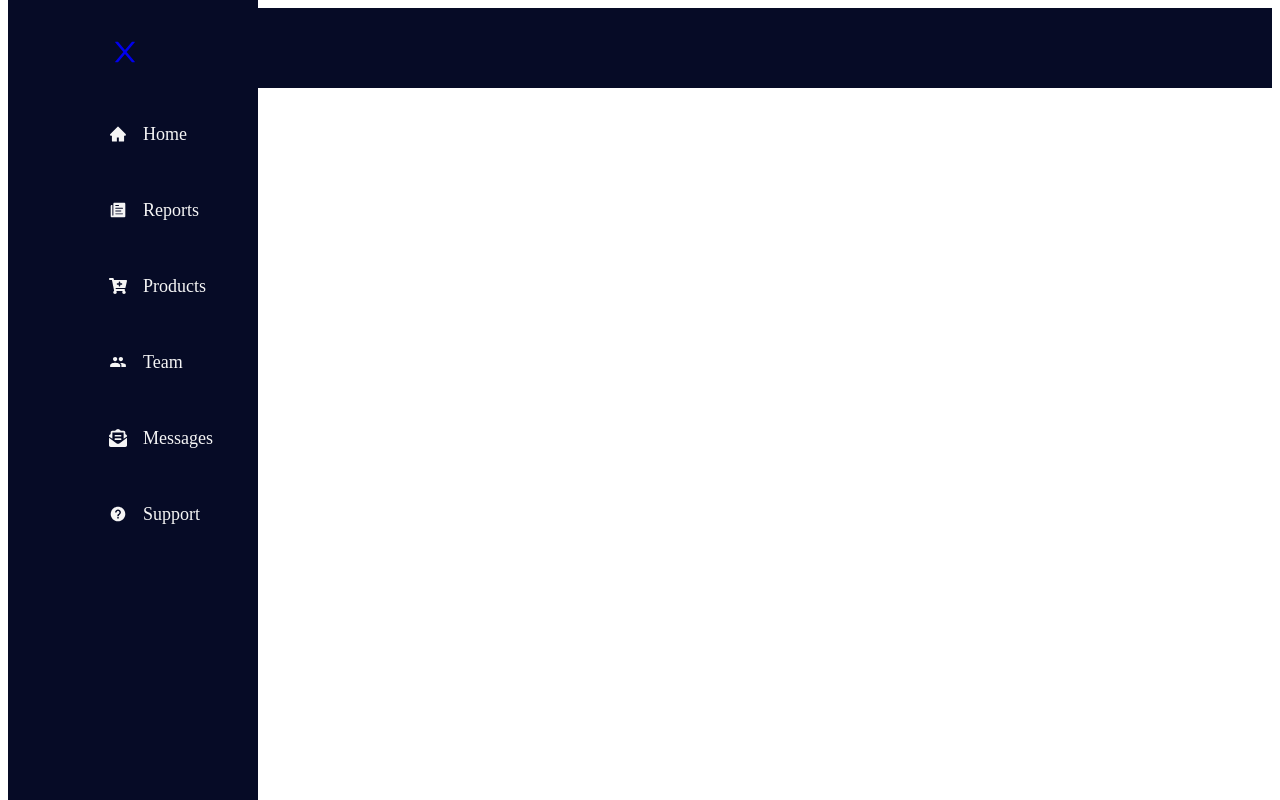
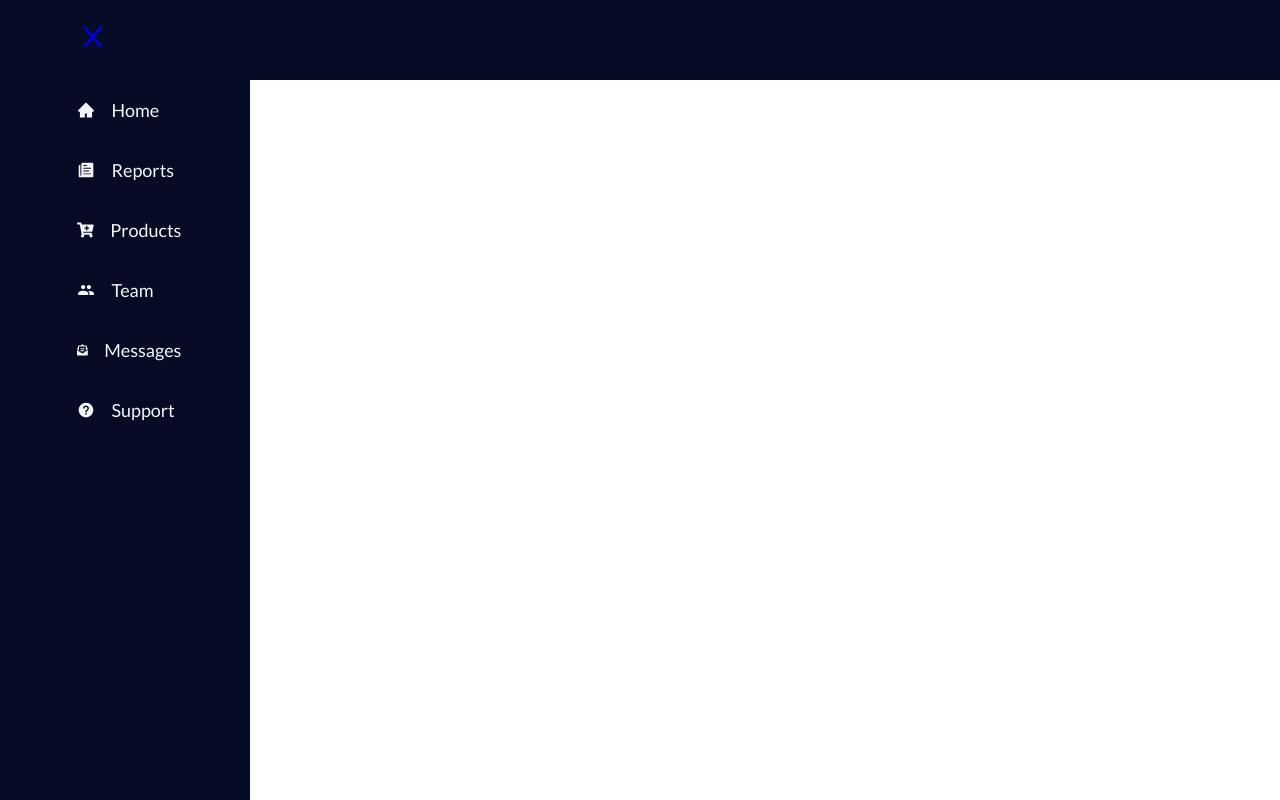
Before and after one commit to grum1n/react-sidebar-menu, a React (Create React App) app: page / in a window 1280 px wide. Built offline with nearby package versions, Linux system fonts and the light colour scheme; the HTML template or start-up script is replaced by a standard one.

Commit message:
added style to App.css

```diff
--- a/src/App.css
+++ b/src/App.css
@@ -1,3 +1,16 @@
-.App {
-  text-align: center;
+@import url('https://fonts.googleapis.com/css?family=Lato&display=swap');
+
+* {
+  box-sizing: border-box;
+  margin: 0;
+  padding: 0;
+  font-family: 'Lato', Arial, Helvetica, sans-serif;
 }
+
+.home, .reports, .products {
+  display: flex;
+  height: 90vh;
+  align-items: center;
+  justify-content: center;
+  font-size: 3rem;
+}
```
